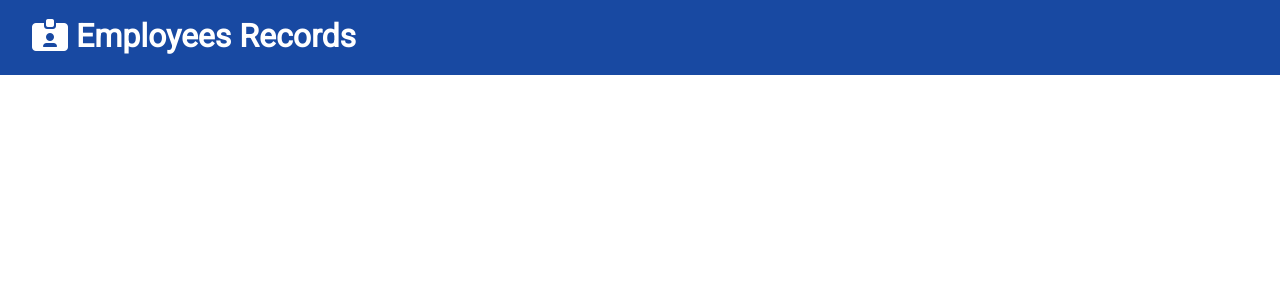
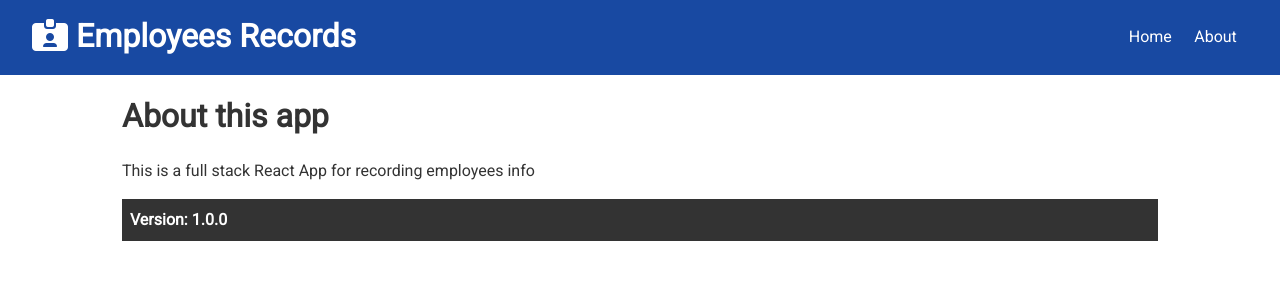
Before and after one commit to TheodoraDimitrova/Employees-Records, a React (Create React App) app in the folder client/: page /about in a window 1280 px wide. Shown: the top 300 px of the page. Built offline with nearby package versions, Linux system fonts and the light colour scheme.

Commit message:
router set up

```diff
--- a/client/src/App.js
+++ b/client/src/App.js
@@ -1,14 +1,25 @@
-import React from 'react';
+import React, { Fragment } from 'react';
+import { BrowserRouter as Router, Route, Switch } from 'react-router-dom';
 
 import Navbar from './components/layout/Navbar';
+import Home from './components/pages/Home';
+import About from './components/pages/About';
 
 import './App.css';
 
 const App = () => {
   return (
-    <div className="App">
-      <Navbar />
-    </div>
+    <Fragment>
+      <Router>
+        <Navbar />
+        <div className="container">
+          <Switch>
+            <Route exact path="/" component={Home} />
+            <Route exact path="/about" component={About} />
+          </Switch>
+        </div>
+      </Router>
+    </Fragment>
   );
 };
 
--- a/client/src/components/layout/Navbar.js
+++ b/client/src/components/layout/Navbar.js
@@ -1,5 +1,6 @@
 import React from 'react';
 import PropTypes from 'prop-types';
+import {Link} from 'react-router-dom'
 
 const Navbar = ({ title, icon }) => {
   return (
@@ -7,6 +8,14 @@
       <h1>
         <i className={icon} /> {title}
       </h1>
+      <ul>
+        <li>
+          <Link to='/'>Home</Link>
+        </li>
+        <li>
+        <Link to='/about'>About</Link>
+        </li>
+      </ul>
     </div>
   );
 };
--- /dev/null
+++ b/client/src/components/pages/About.js
@@ -0,0 +1,16 @@
+import React from 'react';
+
+const About = () => {
+  return (
+    <div>
+      <h1>About this app</h1>
+      <p className="my-1">
+        This is a full stack React App for recording employees info
+      </p>
+      <p className="bg-dark p">
+        <strong>Version: 1.0.0</strong>
+      </p>
+    </div>
+  );
+};
+export default About;
--- /dev/null
+++ b/client/src/components/pages/Home.js
@@ -0,0 +1,10 @@
+import React from 'react'
+
+const Home=()=> {
+    return (
+        <div>
+            <h1>home</h1>
+        </div>
+    )
+}
+export default Home;
```
